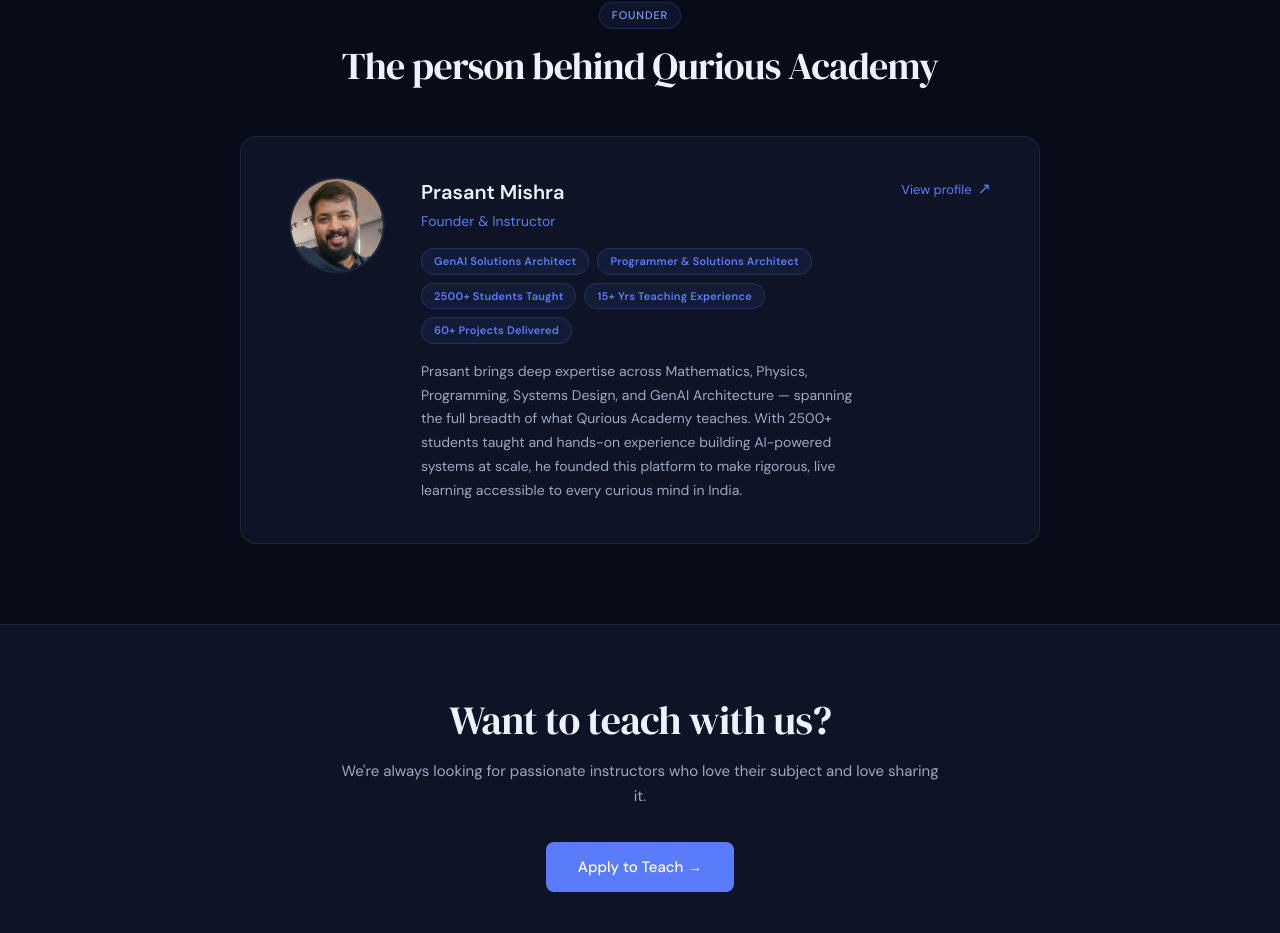
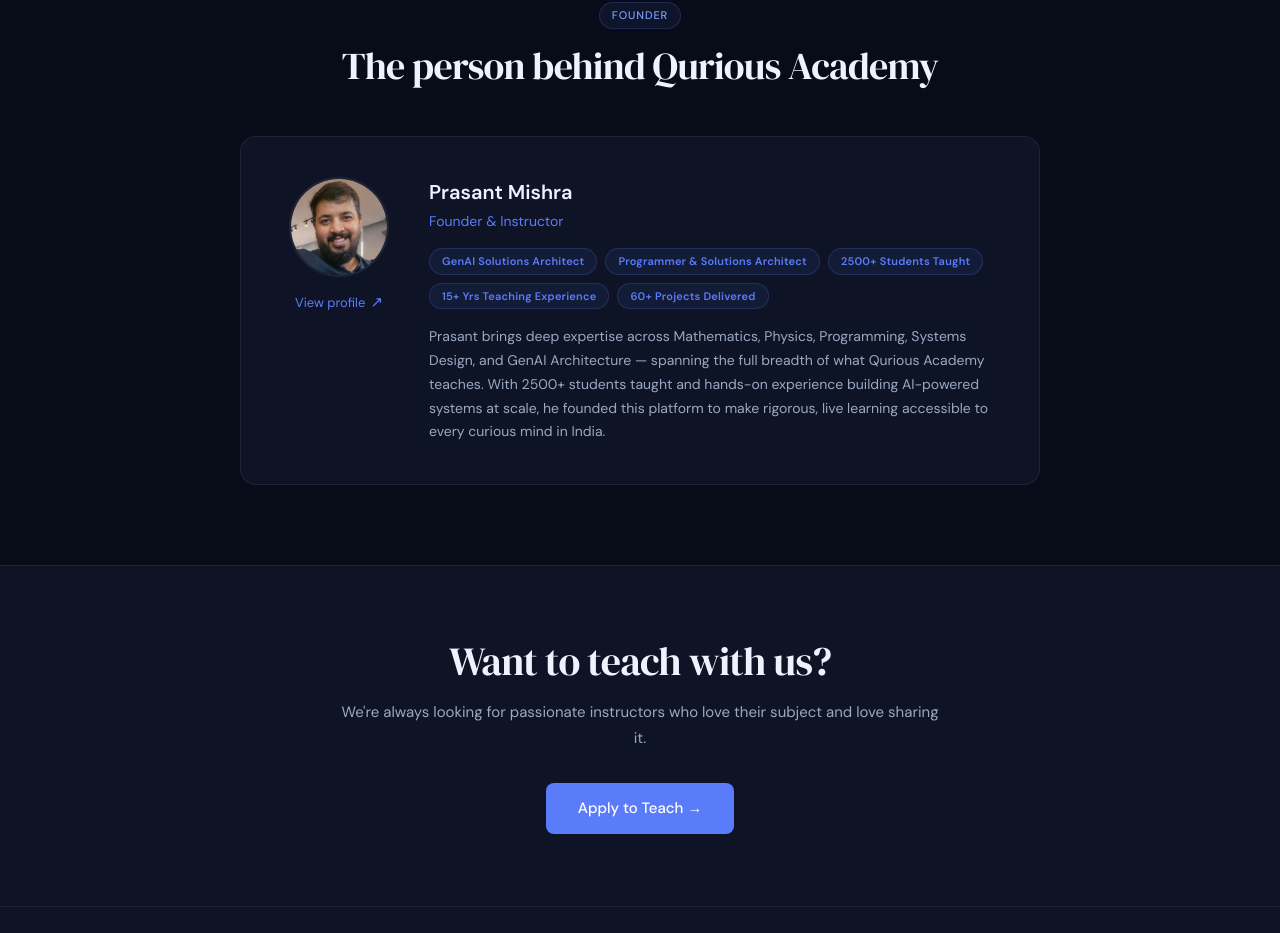
Before and after one commit to pmishra73/QuriousAcademy, a Next.js app: page /about in a window 1280 px wide. Shown: the part 1333-2266 px from the top of the page. Built offline with nearby package versions, Linux system fonts and the light colour scheme.

Commit message:
Move View Profile link below founder photo to free up text space

```diff
--- a/src/app/about/page.tsx
+++ b/src/app/about/page.tsx
@@ -70,12 +70,19 @@
           <a href="https://pmishra73.github.io/" target="_blank" rel="noopener noreferrer" style={{ textDecoration: "none", display: "block" }}>
             <div className="card-hover" style={{
               background: "var(--surface)", border: "1px solid var(--border)", borderRadius: 16,
-              padding: "40px 48px", display: "flex", alignItems: "flex-start", gap: 36,
+              padding: "40px 48px", display: "flex", alignItems: "flex-start", gap: 40,
             }}>
-              <img src="/founder.png" alt="Prasant Mishra" style={{
-                width: 96, height: 96, borderRadius: "50%", flexShrink: 0,
-                objectFit: "cover", objectPosition: "center top", border: "2px solid var(--border)",
-              }} />
+              {/* Left col: photo + view profile */}
+              <div style={{ display: "flex", flexDirection: "column", alignItems: "center", gap: 14, flexShrink: 0 }}>
+                <img src="/founder.png" alt="Prasant Mishra" style={{
+                  width: 100, height: 100, borderRadius: "50%",
+                  objectFit: "cover", objectPosition: "center top", border: "2px solid var(--border)",
+                }} />
+                <div style={{ fontSize: 13, color: "var(--primary)", display: "flex", alignItems: "center", gap: 5 }}>
+                  View profile <span style={{ fontSize: 15 }}>↗</span>
+                </div>
+              </div>
+              {/* Right col: all text */}
               <div style={{ flex: 1 }}>
                 <div style={{ fontSize: 20, fontWeight: 600, marginBottom: 4, color: "var(--foreground)" }}>Prasant Mishra</div>
                 <div style={{ fontSize: 14, color: "var(--primary)", marginBottom: 16 }}>Founder & Instructor</div>
@@ -91,9 +98,6 @@
                 <p style={{ fontSize: 14, color: "var(--text-dim)", lineHeight: 1.7, margin: 0 }}>
                   Prasant brings deep expertise across Mathematics, Physics, Programming, Systems Design, and GenAI Architecture — spanning the full breadth of what Qurious Academy teaches. With 2500+ students taught and hands-on experience building AI-powered systems at scale, he founded this platform to make rigorous, live learning accessible to every curious mind in India.
                 </p>
-              </div>
-              <div style={{ fontSize: 13, color: "var(--primary)", flexShrink: 0, display: "flex", alignItems: "center", gap: 6 }}>
-                View profile <span style={{ fontSize: 16 }}>↗</span>
               </div>
             </div>
           </a>
```
